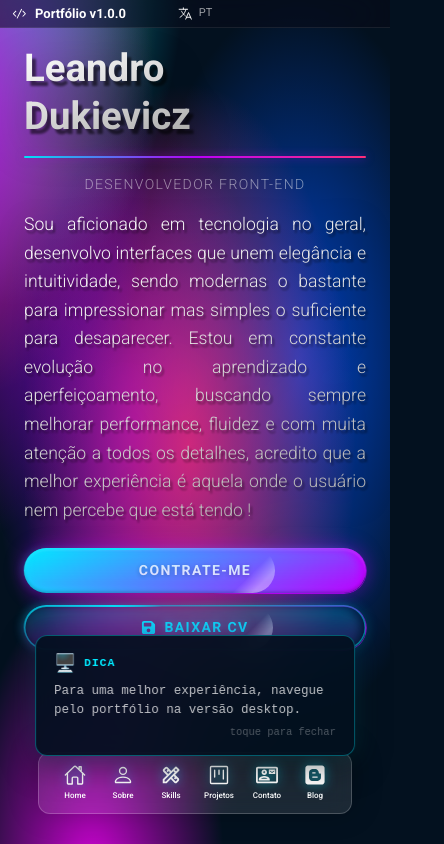
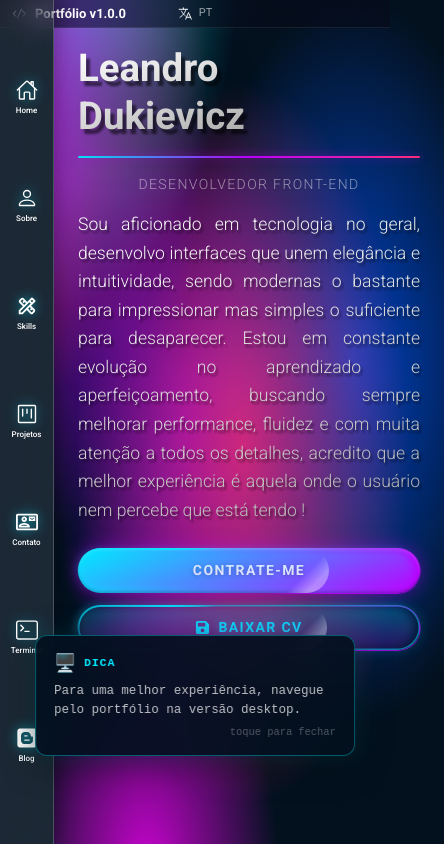
Before and after one commit to LeandroDukievicz/Portifolio-Cyber-Dukie, a Next.js app: page / in a window 390 px wide. Shown: the whole page, 444 px wide, since content can reach past the window. Built offline with nearby package versions, Linux system fonts and the light colour scheme; no server answers.

Commit message:
feat: dock vertical no lado esquerdo em mobile com padding no body

```diff
--- a/app/components/Dock.tsx
+++ b/app/components/Dock.tsx
@@ -82,25 +82,11 @@ export default function Dock() {
 
   const innerClass = "flex flex-col items-center justify-center gap-1 w-full h-full";
 
-  return (
-    <>
-      {/* ── DOCK (desktop + mobile) ── */}
-      <div className="flex fixed bottom-[30px] inset-x-auto left-1/2 -translate-x-1/2 justify-center z-[150]">
-        <ul
-          ref={dockRef}
-          className="
-            w-auto inline-flex items-end justify-center
-            rounded-xl px-3 py-2 md:px-4 md:py-3 m-0 list-none
-            bg-white/10 backdrop-blur-md
-            border border-white/20
-            shadow-[0_-4px_30px_rgba(0,0,0,0.3)]
-          "
-        >
-          {NAV_ITEMS.map((item, i) => (
+  const renderItem = (item: NavItem, i: number, liClass: string, refFn?: (el: HTMLLIElement | null) => void) => (
     <li
-              key={item.labelKey}
-              ref={(el) => { if (el) itemsRef.current[i] = el; }}
-              className={`w-[44px] h-[44px] mx-0.5 md:w-[67px] md:h-[67px] md:mx-1 ${item.kind === "button" ? "hidden md:block" : ""}`}
+      key={`${item.labelKey}-${i}`}
+      ref={refFn}
+      className={liClass}
     >
       {item.kind === "link" ? (
         <Link href={item.href} className={innerClass}>
@@ -118,10 +104,42 @@ export default function Dock() {
         </button>
       )}
     </li>
-          ))}
+  );
+
+  return (
+    <>
+      {/* ── MOBILE: dock vertical lado esquerdo ── */}
+      <div className="md:hidden fixed left-0 top-0 h-full z-[150] flex">
+        <ul className="
+          flex flex-col items-center justify-evenly h-full w-[54px]
+          m-0 list-none py-3
+          bg-white/10 backdrop-blur-md
+          border-r border-white/20
+          shadow-[4px_0_20px_rgba(0,0,0,0.3)]
+        ">
+          {NAV_ITEMS.map((item, i) =>
+            renderItem(item, i, "w-[44px] h-[44px] flex-shrink-0")
+          )}
         </ul>
       </div>
 
+      {/* ── DESKTOP: dock horizontal bottom center ── */}
+      <div className="hidden md:flex fixed bottom-[30px] inset-x-auto left-1/2 -translate-x-1/2 justify-center z-[150]">
+        <ul
+          ref={dockRef}
+          className="
+            w-auto inline-flex items-end justify-center
+            rounded-xl px-4 py-3 m-0 list-none
+            bg-white/10 backdrop-blur-md
+            border border-white/20
+            shadow-[0_-4px_30px_rgba(0,0,0,0.3)]
+          "
+        >
+          {NAV_ITEMS.map((item, i) =>
+            renderItem(item, i, "w-[67px] h-[67px] mx-1", (el) => { if (el) itemsRef.current[i] = el; })
+          )}
+        </ul>
+      </div>
     </>
   );
 }
--- a/app/layout.tsx
+++ b/app/layout.tsx
@@ -33,7 +33,7 @@ export default function RootLayout({
         <script dangerouslySetInnerHTML={{ __html: `try{if(!localStorage.getItem('portfolio-loaded')){document.documentElement.classList.add('fl')}}catch(e){}` }} />
       </head>
       <body
-        className={`${roboto.variable} antialiased bg-[#03111F] w-full h-full`}
+        className={`${roboto.variable} antialiased bg-[#03111F] w-full h-full pl-[54px] md:pl-0`}
         style={{ fontFamily: "var(--font-roboto), sans-serif" }}
         suppressHydrationWarning
       >
```
Lines whose indentation alone changed are shown as unchanged.
